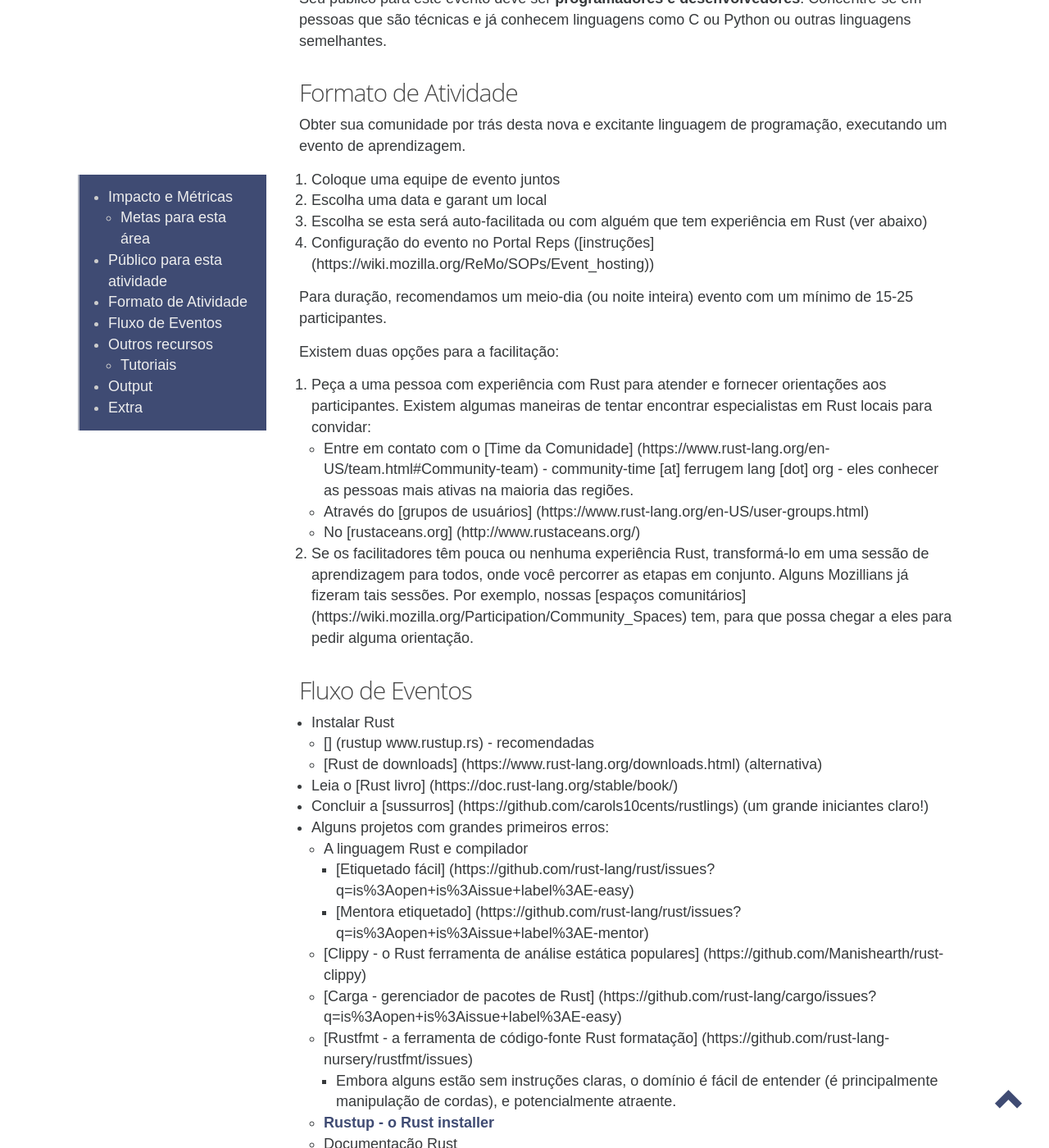
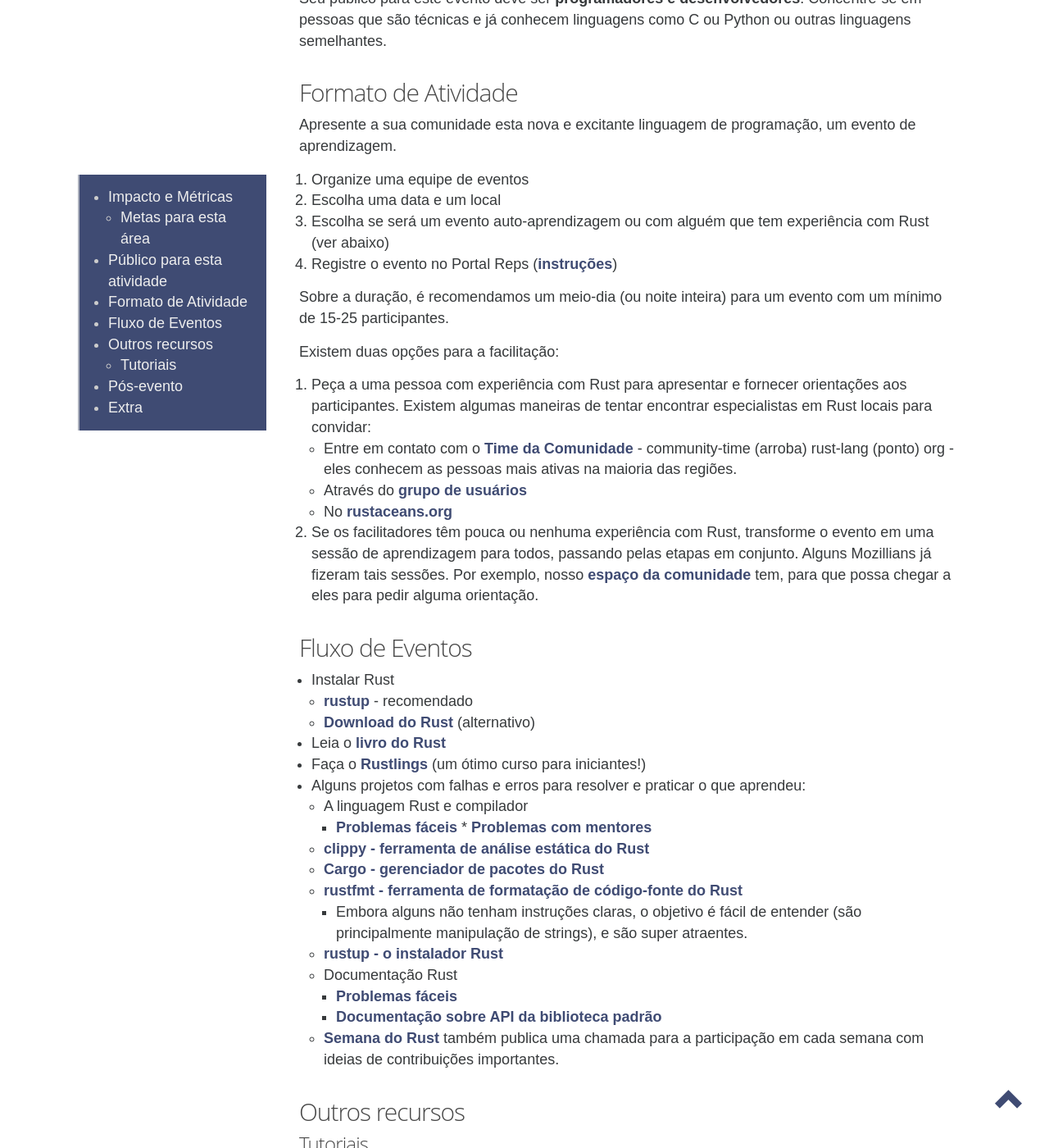
Before and after one commit to mozilla/activate.mozilla.community, a Jekyll site: the page built from _pages/pt/rust-hack.md, in a window 1280 px wide and 1400 px high, scrolled down 1395 px. Shown: the whole window at 82% size. Built offline with Jekyll 4.4.1, drawn with Linux system fonts in a browser that asks for light colours; some web fonts are replaced; some of the changed text lies outside the part shown.

Commit message:
Review and change some strings, and error typo on MarkDown

```diff
--- a/_pages/pt/rust-hack.md
+++ b/_pages/pt/rust-hack.md
@@ -12,16 +12,16 @@
 {:toc}
 
 {: .label .timebox}
-<span class="glyphicon glyphicon-time" aria-hidden="true"></span> 2-3 hours
+<span class="glyphicon glyphicon-time" aria-hidden="true"></span> 2-3 horas
 
 {: .clear}
 _
 
 {: .alert .alert-info .impactbox}
 <span class="glyphicon glyphicon-ok-circle" aria-hidden="true"></span>
-Having more developers understand, use and evangelize this language will advance make the web better and more secure.
+Quanto mais desenvolvedores entenderem, utilizarem e evangelizarem Rust, mais ela irá crescer e tornar a Web melhor e mais segura.
 
-Rust é uma linguagem de programação de sistemas que funciona rapidamente, evita falha na segurança, e garante a segurança do segmento. [Encontre mais em...](https://www.rust-lang.org)
+Rust é uma linguagem de programação de sistemas que roda extremamente rápido, evita falhas da segurança, e garante a segurança dos processos do sistema. [Encontre mais em...](https://www.rust-lang.org)
 
 <p>
   <iframe style="max-width:100%;" width="560" height="315" src="https://www.youtube.com/embed/8EPsnf_ZYU0" frameborder="0" allowfullscreen></iframe>
@@ -29,9 +29,9 @@
 
 ## Impacto e Métricas
 
-A linguagem de programação Rust vai ser importante para o futuro da web, tornando-a segura e melhor. Tendo mais desenvolvedores entendendo, usando e evangelizando essa linguagem vai avançar fazendo a web melhor e mais segura.
+A linguagem de programação Rust será importante para o futuro da Web, tornando-a segura e melhor. Tendo mais desenvolvedores entendendo, usando e evangelizando essa linguagem vai avançar fazendo a web melhor e mais segura.
 
-Rust também vai ser usada extensivamente para projetos Mozilla -- incluindo este ano, como Servo (escrito em Rust) avança ainda mais, e partes de que são movidos para Gecko / Firefox. Tendo mais colaboradores Mozilla sabendo Rust vai dar-lhes uma oportunidade de contribuir para os projectos técnicos mais importantes e promissoras chegando na Mozilla.
+Rust também vai ser usada extensivamente nos projetos da Mozilla -- como por exemplo, este ano o Servo (escrito em Rust) avançou ainda mais, e partes dele foram incluidas no Gecko/Firefox. Quanto mais colaboradores da Mozilla souberem Rust mais oportunidades de contribuir para os projetos técnicos importantes que estão aparecendo elas terão.
 
 ### Metas para esta área
 
@@ -42,7 +42,7 @@
 
 __Strength:__
 
-* 50 Mozillians organizando Rust Hack e eventos de aprendizagem
+* 50 Mozillians organizando eventos Rust Hack e de aprendizagem
 * 50 novas pessoas registradas na [lista de desenvolvedores Rust](https://users.rust-lang.org)
 
 ## Público para esta atividade
@@ -51,60 +51,59 @@
 
 ## Formato de Atividade
 
-Obter sua comunidade por trás desta nova e excitante linguagem de programação, executando um evento de aprendizagem.
+Apresente a sua comunidade esta nova e excitante linguagem de programação, um evento de aprendizagem.
 
-1. Coloque uma equipe  de evento juntos
-2. Escolha uma data e garant um local
-3. Escolha se esta será auto-facilitada ou com alguém que tem experiência em Rust (ver abaixo)
-4. Configuração do evento no Portal Reps ([instruções] (https://wiki.mozilla.org/ReMo/SOPs/Event_hosting))
+1. Organize uma equipe de eventos
+2. Escolha uma data e um local
+3. Escolha se será um evento auto-aprendizagem ou com alguém que tem experiência com Rust (ver abaixo)
+4. Registre o evento no Portal Reps ([instruções](https://wiki.mozilla.org/ReMo/SOPs/Event_hosting))
 
-Para duração, recomendamos um meio-dia (ou noite inteira) evento com um mínimo de 15-25 participantes.
+Sobre a duração, é recomendamos um meio-dia (ou noite inteira) para um evento com um mínimo de 15-25 participantes.
 
 Existem duas opções para a facilitação:
 
-1. Peça a uma pessoa com experiência com Rust para atender e fornecer orientações aos participantes. Existem algumas maneiras de tentar encontrar especialistas em  Rust locais para convidar:
-    * Entre em contato com o [Time da Comunidade] (https://www.rust-lang.org/en-US/team.html#Community-team) - community-time [at] ferrugem lang [dot] org - eles conhecer as pessoas mais ativas na maioria das regiões.
-    * Através do [grupos de usuários] (https://www.rust-lang.org/en-US/user-groups.html)
-    * No [rustaceans.org] (http://www.rustaceans.org/)
-2. Se os facilitadores têm pouca ou nenhuma experiência Rust, transformá-lo em uma sessão de aprendizagem para todos, onde você percorrer as etapas em conjunto. Alguns Mozillians já fizeram tais sessões. Por exemplo, nossas [espaços comunitários] (https://wiki.mozilla.org/Participation/Community_Spaces) tem, para que possa chegar a eles para pedir alguma orientação.
+1. Peça a uma pessoa com experiência com Rust para apresentar e fornecer orientações aos participantes. Existem algumas maneiras de tentar encontrar especialistas em Rust locais para convidar:
+    * Entre em contato com o [Time da Comunidade](https://www.rust-lang.org/en-US/team.html#Community-team) - community-time (arroba) rust-lang (ponto) org - eles conhecem as pessoas mais ativas na maioria das regiões.
+    * Através do [grupo de usuários](https://www.rust-lang.org/en-US/user-groups.html)
+    * No [rustaceans.org](http://www.rustaceans.org/)
+2. Se os facilitadores têm pouca ou nenhuma experiência com Rust, transforme o evento em uma sessão de aprendizagem para todos, passando pelas etapas em conjunto. Alguns Mozillians já fizeram tais sessões. Por exemplo, nosso [espaço da comunidade](https://wiki.mozilla.org/Participation/Community_Spaces) tem, para que possa chegar a eles para pedir alguma orientação.
 
 ## Fluxo de Eventos
 
 * Instalar Rust
-    * [] (rustup www.rustup.rs) - recomendadas
-    * [Rust de downloads] (https://www.rust-lang.org/downloads.html) (alternativa)
-* Leia o [Rust livro] (https://doc.rust-lang.org/stable/book/)
-* Concluir a [sussurros] (https://github.com/carols10cents/rustlings) (um grande iniciantes claro!)
-* Alguns projetos com grandes primeiros erros:
+    * [rustup](www.rustup.rs) - recomendado
+    * [Download do Rust](https://www.rust-lang.org/downloads.html) (alternativo)
+* Leia o [livro do Rust](https://doc.rust-lang.org/stable/book/)
+* Faça o [Rustlings](https://github.com/carols10cents/rustlings) (um ótimo curso para iniciantes!)
+* Alguns projetos com falhas e erros para resolver e praticar o que aprendeu:
     * A linguagem Rust e compilador
-        * [Etiquetado fácil] (https://github.com/rust-lang/rust/issues?q=is%3Aopen+is%3Aissue+label%3AE-easy)
-        * [Mentora etiquetado] (https://github.com/rust-lang/rust/issues?q=is%3Aopen+is%3Aissue+label%3AE-mentor)
-    * [Clippy - o Rust ferramenta de análise estática populares] (https://github.com/Manishearth/rust-clippy)
-    * [Carga - gerenciador de pacotes de Rust] (https://github.com/rust-lang/cargo/issues?q=is%3Aopen+is%3Aissue+label%3AE-easy)
-    * [Rustfmt - a ferramenta de código-fonte Rust formatação] (https://github.com/rust-lang-nursery/rustfmt/issues)
-        * Embora alguns estão sem instruções claras, o domínio é fácil de entender (é principalmente manipulação de cordas), e potencialmente atraente.
-    * [Rustup - o Rust installer](https://github.com/rust-lang-nursery/rustup.rs/issues?q=is%3Aopen+is%3Aissue+label%3A%22help+wanted%22)
+       * [Problemas fáceis](https://github.com/rust-lang/rust/issues?q=is%3Aopen+is%3Aissue+label%3AE-easy)       * [Problemas com mentores](https://github.com/rust-lang/rust/issues?q=is%3Aopen+is%3Aissue+label%3AE-mentor)
+    * [clippy - ferramenta de análise estática do Rust](https://github.com/Manishearth/rust-clippy)
+    * [Cargo - gerenciador de pacotes do Rust](https://github.com/rust-lang/cargo/issues?q=is%3Aopen+is%3Aissue+label%3AE-easy)
+    * [rustfmt - ferramenta de formatação de código-fonte do Rust](https://github.com/rust-lang-nursery/rustfmt/issues)
+        * Embora alguns não tenham instruções claras, o objetivo é fácil de entender (são principalmente manipulação de strings), e são super atraentes.
+    * [rustup - o instalador Rust](https://github.com/rust-lang-nursery/rustup.rs/issues?q=is%3Aopen+is%3Aissue+label%3A%22help+wanted%22)
     * Documentação Rust
-        * [Etiquetado fácil] (https://github.com/rust-lang/rust/issues?q=is%3Aopen+is%3Aissue+label%3AA-docs+label%3AE-easy)
-        * [Padrão docs biblioteca API] (https://github.com/rust-lang/rust/issues/29329)
-    * [Semana da Rust] (https://this-week-in-rust.org/) também publica uma chamada para a participação em cada semana com idéias contribuição quentes.
+        * [Problemas fáceis](https://github.com/rust-lang/rust/issues?q=is%3Aopen+is%3Aissue+label%3AA-docs+label%3AE-easy)
+        * [Documentação sobre API  da biblioteca padrão](https://github.com/rust-lang/rust/issues/29329)
+    * [Semana do Rust](https://this-week-in-rust.org/) também publica uma chamada para a participação em cada semana com ideias de contribuições importantes.
 
 ## Outros recursos
 
 ### Tutoriais
 
-* [Excelente conjunto de slides de Niko Matsakis] (https://github.com/nikomatsakis/rust-tutorials-keynote)
-* [Exercícios para acompanhar essa plataforma] (https://github.com/nikomatsakis/rust-tutorializer)
-* [A screencast de Niko na propriedade e empréstimos] (https://www.youtube.com/watch?v=TCUBSbJENO4)
+* [Slide deck excelente do Niko Matsakis](https://github.com/nikomatsakis/rust-tutorials-keynote)
+* [Exercícios para acompanhar o slide deck](https://github.com/nikomatsakis/rust-tutorializer)
+* [Apresentação do Niko sobre ownership e borrowing](https://www.youtube.com/watch?v=TCUBSbJENO4)
 
-## Output
-Adicional para o fluxo de eventos recomendado aqui estão algumas coisas que gostaríamos que você, o organizador do evento, fazesse.
+## Pós-evento
+Para você organizador, temos mais algumas dicas e coisas que gostaríamos que fizesse.
 
 * Preencha as métricas pós-evento na página do evento você configurar no portal Reps
-* Opcionalmente, conte-nos sobre o seu evento. Isto pode ser antes ou depois. Gostamos de ouvir sobre os próximos planos, e, claro, adoraria ouvir sobre o que foi alcançado no evento com uma imagem ou dois! Esta também será de instrução e inspiração para outras pessoas que podem fazer o evento.
-    * [Aqui está o post Discurso de escrever para] (https://discourse.mozilla-community.org/t/activate-mozilla-dive-into-rust/10073/1)
+* Opcionalmente, conte-nos sobre o seu evento. Isto pode ser antes ou depois. Gostamos de ouvir sobre os próximos planos, e claro, adoramos ouvir sobre como foi o evento com uma foto ou duas! Isto servirá de instrução e inspiração para outras pessoas que podem fazer o evento.
+    * [Aqui está o tópico no Discourse para informar sobre o evento](https://discourse.mozilla-community.org/t/activate-mozilla-dive-into-rust/10073/1)
 
 ## Extra
-Embora o foco desta atividade deve ser sobre esses eventos, há outras maneiras de ficar mais envolvido com a comunidade Rust depois.
+Embora o foco desta atividade deve ser sobre estes eventos, existem outras formas de se envolver mais  com a comunidade Rust depois.
 
 * Seguir-se com os participantes para realçar [mais coisas acontecendo na comunidade a se envolver com] (https://www.rust-lang.org/en-US/community.html)
```
Also changed, not shown: other parts of _pages/pt/rust-hack.md (+1 -1 lines).
